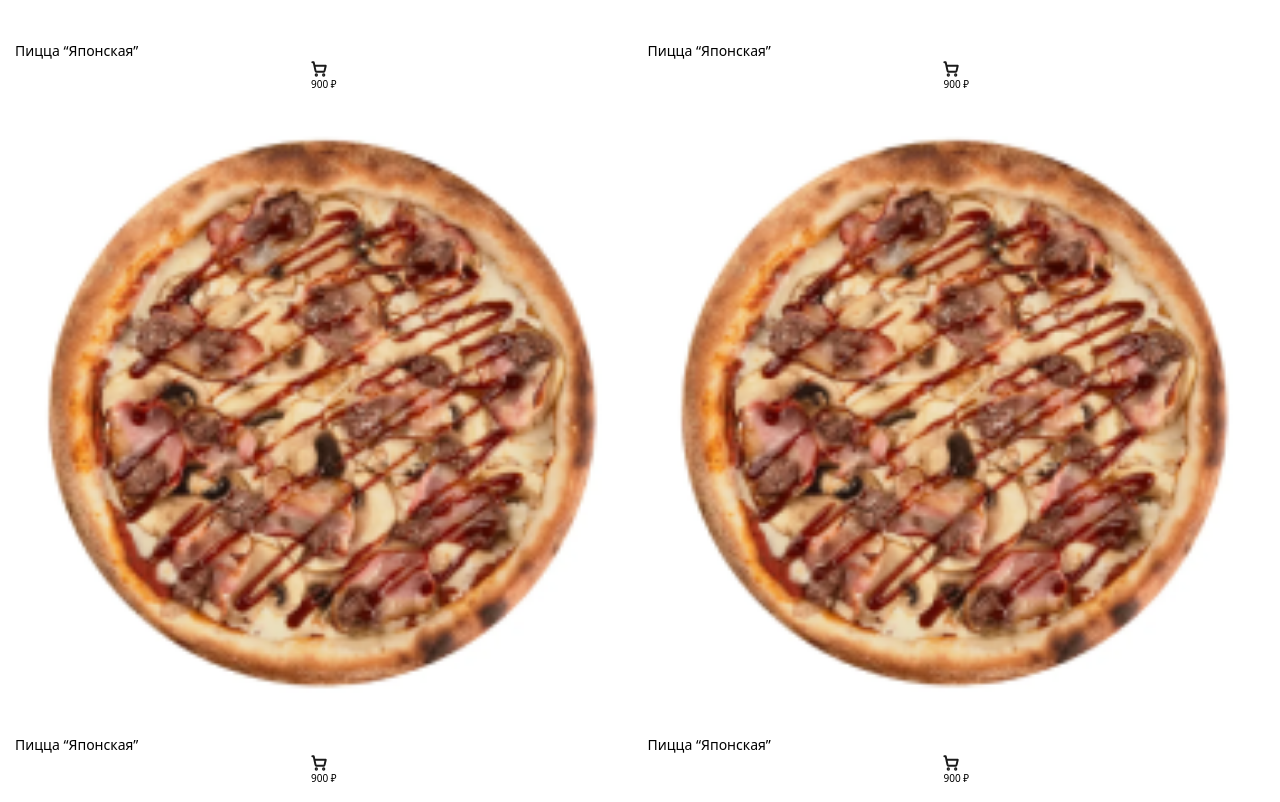
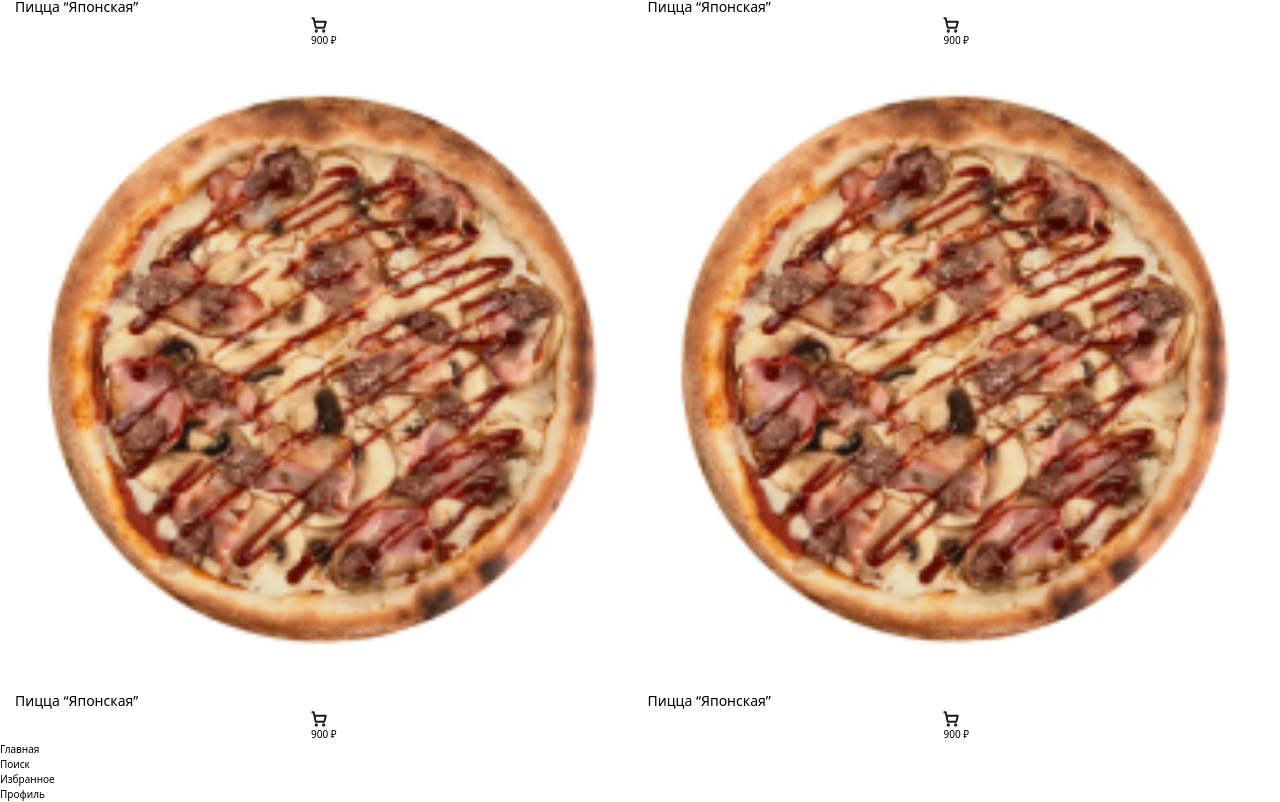
Before and after one commit to ReaGet/sarafan-frontend, a Vue app: page / in a window 1280 px wide. Shown: the part 702-1504 px from the top of the page. Built offline with nearby package versions, Linux system fonts and the light colour scheme.

Commit message:
feat: setup router correctly. add layout support

```diff
--- a/src/App.vue
+++ b/src/App.vue
@@ -1,8 +1,10 @@
 <template>
-  <RouterView />
+  <Layout />
 </template>
 
-<script setup lang="ts"></script>
+<script setup lang="ts">
+import Layout from './layouts/layout.vue'
+</script>
 
 <style>
 * {
--- /dev/null
+++ b/src/components/Header.vue
@@ -0,0 +1,14 @@
+<template>
+  <header class="flex flex-col">
+    <Search />
+  </header>
+</template>
+
+<script setup lang="ts">
+import Search from '../components/Search.vue'
+
+</script>
+
+<style lang="scss" scoped>
+
+</style>
--- a/src/components/ProductCard.vue
+++ b/src/components/ProductCard.vue
@@ -2,7 +2,7 @@
     <div class="product-card">
         <div class="product-img" style="background-image: url('src/assets/product-image.png')"></div>
         <p class="product-title">Пицца “Японская”</p>
-        <Button class-name="gap-4 text-black text-[1.4rem] font-bold">
+        <Button className="gap-4 text-black text-[1.4rem] font-bold">
             <CartIcon color="var(--black)" />
             900 ₽
         </Button>
--- /dev/null
+++ b/src/layouts/default.vue
@@ -0,0 +1,23 @@
+<template>
+  <Header />
+  <slot />
+  <Navigation />
+</template>
+
+<script lang="ts">
+import { defineComponent } from 'vue'
+
+export default defineComponent({
+  name: 'DefaultLayout'
+})
+</script>
+
+<script setup lang="ts">
+import Header from '../components/Header.vue'
+import Navigation from '../components/Navigation.vue'
+
+</script>
+
+<style lang="scss" scoped>
+
+</style>
--- /dev/null
+++ b/src/layouts/layout.vue
@@ -0,0 +1,28 @@
+<template>
+  <component :is="layout">
+    <router-view />
+  </component>
+</template>
+
+<script lang="ts">
+import { defineComponent } from 'vue';
+
+export default defineComponent({
+    name: 'Layout'
+})
+</script>
+
+<script setup lang="ts">
+import { useRoute } from 'vue-router'
+import { computed } from 'vue'
+
+const route = useRoute()
+const layout = computed(() => {
+  const layout = route?.meta?.layout
+
+  if (layout) {
+    return `${layout}Layout`
+  }
+  return 'div';
+})
+</script>
--- /dev/null
+++ b/src/layouts/register.ts
@@ -0,0 +1,12 @@
+import { App } from 'vue'
+import { ModuleNamespace } from 'vite/types/hot.js'
+
+export function registerLayouts(app: App<Element>) {
+  const layouts = import.meta.glob<ModuleNamespace>('./*.vue', {
+    eager: true
+  })
+
+  Object.entries(layouts).forEach(([, layout]) => {
+    app.component(layout?.default?.name, layout?.default);
+  });
+}
--- a/src/main.ts
+++ b/src/main.ts
@@ -1,7 +1,8 @@
 import { createApp } from 'vue'
 import './style.css'
 import { createPinia } from 'pinia'
-import { router } from './lib/router'
+import { router } from './router'
+import { registerLayouts } from './layouts/register'
 import App from './App.vue'
 
 const app = createApp(App)
@@ -12,4 +13,5 @@ console.log(import.meta.env.BASE_API)
 app
 .use(pinia)
 .use(router)
+.use(registerLayouts)
 .mount('#app')
--- a/src/pages/home-page.vue
+++ b/src/pages/home-page.vue
@@ -1,14 +1,8 @@
 <template>
-  <Search />
-  <SellerTop />
   <ProductsTile />
-  <!-- <Navigation /> -->
 </template>
 
 <script setup lang="ts">
-import Navigation from '../components/Navigation.vue'
-import Search from '../components/Search.vue'
-import SellerTop from '../components/SellerTop.vue'
 import ProductsTile from '../components/ProductsTile.vue'
 
 </script>
--- /dev/null
+++ b/src/pages/not-found-page.vue
@@ -0,0 +1,13 @@
+<template>
+  <div>
+    Not Found
+  </div>
+</template>
+
+<script setup lang="ts">
+
+</script>
+
+<style lang="scss" scoped>
+
+</style>
--- /dev/null
+++ b/src/pages/product-page.vue
@@ -0,0 +1,10 @@
+<template>
+  <div>sdfg</div>
+</template>
+
+<script setup lang="ts">
+</script>
+
+<style lang="scss" scoped>
+
+</style>
--- /dev/null
+++ b/src/router/index.ts
@@ -0,0 +1,33 @@
+import { createWebHistory, createRouter, type RouteRecordRaw } from 'vue-router'
+
+const routes: RouteRecordRaw[] = [
+  {
+    path: '/',
+    name: 'Home',
+    component: () => import('../pages/home-page.vue'),
+    meta: {
+      layout: 'Default'
+    }
+  },
+  {
+    path: '/p/:id',
+    name: 'ProductPage',
+    component: () => import('../pages/product-page.vue'),
+    meta: {
+      layout: 'Default'
+    }
+  },
+  {
+    path: '/:pathMatch(.*)*',
+    name: 'NotFound',
+    component: () => import('../pages/not-found-page.vue'),
+    meta: {
+      layout: 'Default'
+    }
+  },
+]
+
+export const router = createRouter({
+  history: createWebHistory(),
+  routes,
+})
```
Also changed, not shown: src/lib/router.ts (deleted, +0 -11 lines). Lines whose indentation alone changed are shown as unchanged.
